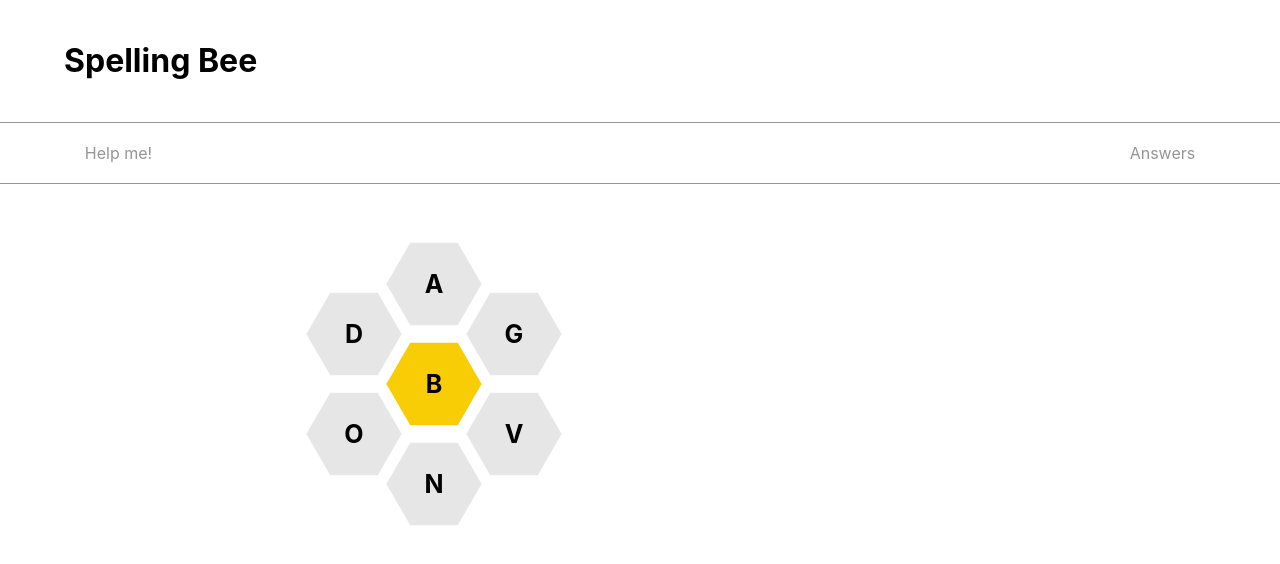
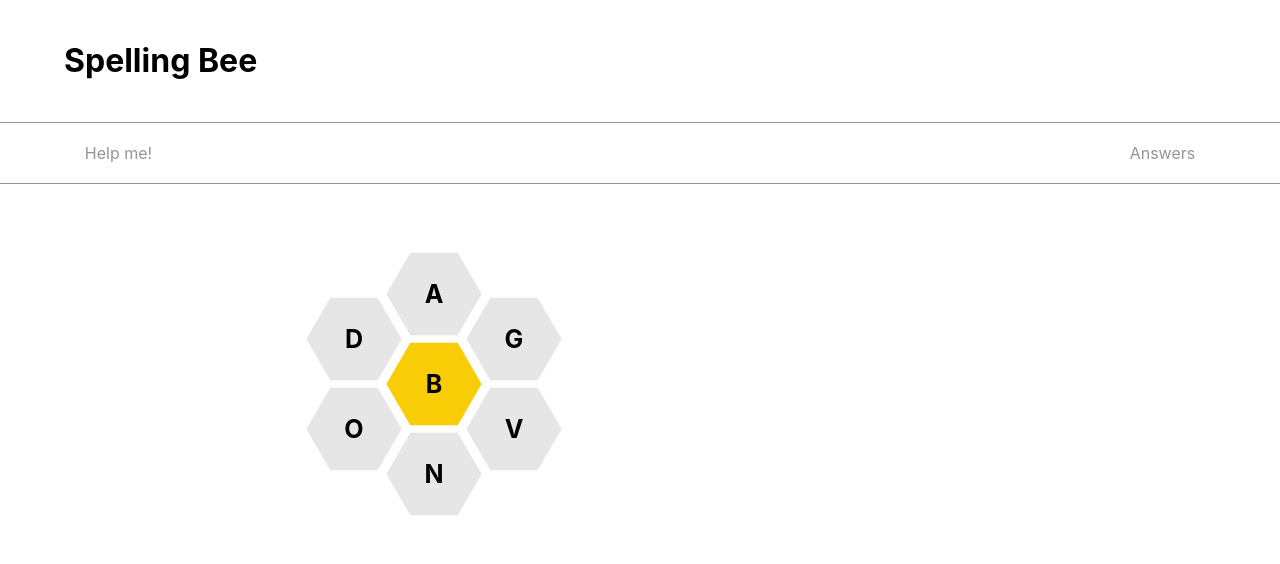
Before and after one commit to harrisoncole/spelling-bee, a React (Create React App) app: page / in a window 1280 px wide. Shown: the top 564 px of the page. Built offline with nearby package versions, Linux system fonts and the light colour scheme.

Commit message:
hive cell locations closer to center

```diff
--- a/src/components/Hive.css
+++ b/src/components/Hive.css
@@ -5,22 +5,22 @@
 }
 
 .top {
-  transform: translate(0, -100%);
+  transform: translate(0, -90%);
 }
 .top-right {
-  transform: translate(80%, -50%);
+  transform: translate(80%, -45%);
 }
 .top-left {
-  transform: translate(-80%, -50%);
+  transform: translate(-80%, -45%);
 }
 .bottom-right {
-  transform: translate(80%, 50%);
+  transform: translate(80%, 45%);
 }
 .bottom-left {
-  transform: translate(-80%, 50%);
+  transform: translate(-80%, 45%);
 }
 .bottom {
-  transform: translate(0, 100%);
+  transform: translate(0, 90%);
 }
 .center {
   transform: translate(0, 0);
```
